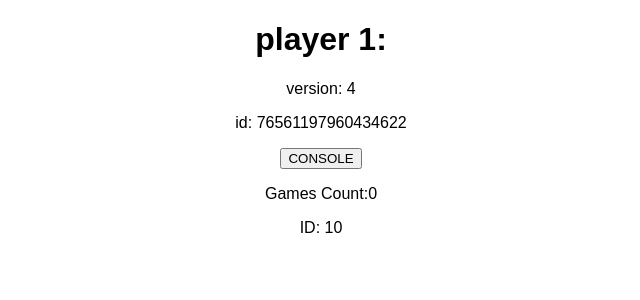
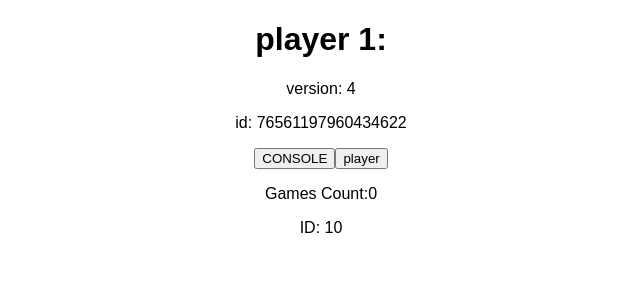
Before and after one commit to majicmaj/whattoplay, a React (Create React App) app: page / in a window 1280 px wide. Shown: the top 300 px of the page, without its empty margins (319-959 px from the left). Built offline with nearby package versions, Linux system fonts and the light colour scheme; no server answers.

Commit message:
setplayer updated

```diff
--- a/src/App.js
+++ b/src/App.js
@@ -64,6 +64,7 @@ export default function App() {
         <p>id: {player1}</p>
 
         <button onClick={() => console.log(userData)}>CONSOLE</button>
+        <button onClick={() => setPlayer1("majeemaj")}>player</button>
         <p>Games Count:{userData.games_count}</p>
 
         {userData.games.map(game => (
```
